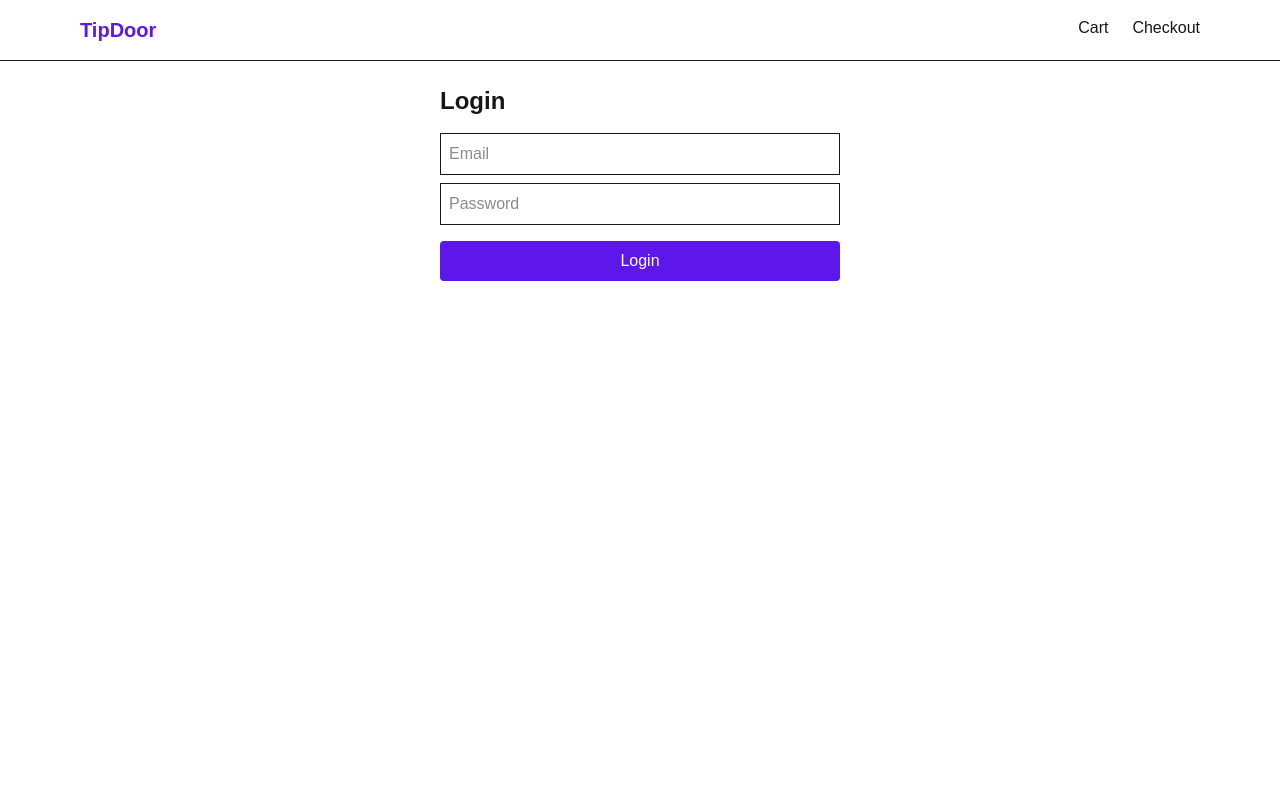
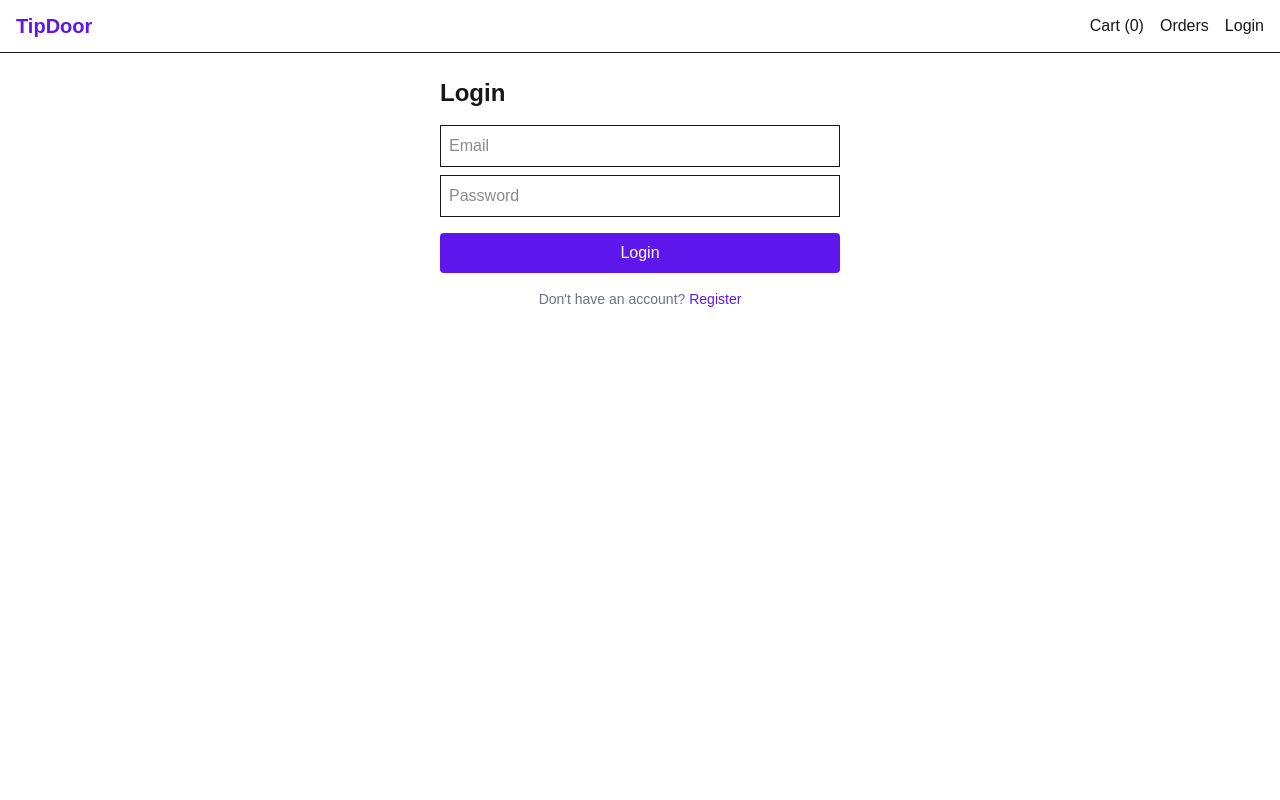
Before and after one commit to abhishal-ks/tipdoor-dropshipping, a Next.js app: page /login in a window 1280 px wide. Shown: the top 800 px of the page. Built offline with nearby package versions, Linux system fonts and the light colour scheme.

Commit message:
Implement navbar and footer

```diff
--- /dev/null
+++ b/src/app/api/auth/me/route.ts
@@ -0,0 +1,18 @@
+import { NextResponse } from "next/server";
+import { connectDB } from "@/lib/db";
+import User from "@/models/User";
+import { getUserFromHeader } from "@/lib/auth";
+
+export async function GET(req: Request) {
+    const userJwt = getUserFromHeader(req);
+
+    if (!userJwt) {
+        return NextResponse.json({ user: null }, { status: 401 });
+    }
+
+    await connectDB();
+
+    const user = await User.findById(userJwt.id).select("name email role");
+
+    return NextResponse.json({ user });
+}
--- a/src/app/layout.tsx
+++ b/src/app/layout.tsx
@@ -2,6 +2,7 @@ import type { Metadata } from "next";
 import { Geist, Geist_Mono } from "next/font/google";
 import "./globals.css";
 import Navbar from "@/components/Navbar";
+import Footer from "@/components/Footer";
 
 const geistSans = Geist({
   variable: "--font-geist-sans",
@@ -28,9 +29,23 @@ export default function RootLayout({
       <body
         className={`${geistSans.variable} ${geistMono.variable} antialiased`}
       >
-        <Navbar />
-        {children}
+        <ClientWrapper>{children}</ClientWrapper>
       </body>
     </html>
   );
 }
+
+function ClientWrapper({ children }: { children: React.ReactNode }) {
+  const pathname =
+    typeof window !== "undefined" ? window.location.pathname : "";
+
+  const isAdmin = pathname.startsWith("/admin");
+
+  return (
+    <>
+      {!isAdmin && <Navbar />}
+      <main className="min-h-screen">{children}</main>
+      {!isAdmin && <Footer />}
+    </>
+  );
+}
--- a/src/app/login/LoginClient.tsx
+++ b/src/app/login/LoginClient.tsx
@@ -1,5 +1,6 @@
 'use client';
 
+import Link from "next/link";
 import { useSearchParams, useRouter } from "next/navigation";
 import { useState } from "react";
 
@@ -53,6 +54,10 @@ export default function LoginClient() {
             >
                 Login
             </button>
+
+            <p className="mt-4 text-center text-sm text-gray-500">
+                Don't have an account? <Link href="/register" className="text-[#5e17eb]">Register</Link>
+            </p>
         </div>
     );
 }
--- a/src/app/register/RegisterClient.tsx
+++ b/src/app/register/RegisterClient.tsx
@@ -1,5 +1,6 @@
 "use client";
 
+import Link from "next/link";
 import { useSearchParams, useRouter } from "next/navigation";
 import { useState } from "react";
 
@@ -61,6 +62,10 @@ export default function RegisterClient() {
             >
                 Register
             </button>
+
+            <p className="mt-4 text-center text-sm text-gray-500">
+                Already have an account? <Link href="/login" className="text-[#5e17eb]">Login</Link>
+            </p>
         </div>
     );
 }
--- /dev/null
+++ b/src/components/Footer.tsx
@@ -0,0 +1,9 @@
+export default function Footer() {
+    return (
+        <footer className="border-t mt-10">
+            <div className="max-w-7xl mx-auto px-4 py-6 text-center text-sm text-gray-500">
+                © {new Date().getFullYear()} TipDoor. All rights reserved.
+            </div>
+        </footer>
+    );
+}
--- a/src/components/Navbar.tsx
+++ b/src/components/Navbar.tsx
@@ -1,18 +1,78 @@
 "use client";
 
 import Link from "next/link";
+import { useEffect, useState } from "react";
+import { useRouter } from "next/navigation";
 
 export default function Navbar() {
+    const [loggedIn, setLoggedIn] = useState(false);
+    const [cartCount, setCartCount] = useState(0);
+    const [userName, setUserName] = useState("");
+    const router = useRouter();
+
+    useEffect(() => {
+        const token = localStorage.getItem("token");
+        setLoggedIn(!!token);
+
+        if (token) {
+            fetchCart();
+            fetchUser();
+        }
+    }, []);
+
+    const fetchUser = async () => {
+        const token = localStorage.getItem("token");
+
+        const res = await fetch("/api/auth/me", {
+            headers: { Authorization: `Bearer ${token}` },
+        });
+
+        const data = await res.json();
+
+        if (data.user) setUserName(data.user.name);
+    };
+
+    const fetchCart = async () => {
+        const token = localStorage.getItem("token");
+
+        const res = await fetch("/api/cart", {
+            headers: { Authorization: `Bearer ${token}` },
+        });
+
+        const data = await res.json();
+        setCartCount(data.items?.length || 0);
+    };
+
+    const logout = () => {
+        localStorage.removeItem("token");
+        router.push("/");
+        location.reload();
+    };
+
     return (
-        <nav className="border-b bg-white">
-            <div className="max-w-6xl mx-auto px-4 py-4 flex justify-between">
-                <Link href="/" className="font-bold text-xl text-[#5e17eb]">
+        <nav className="border-b">
+            <div className="max-w-7xl mx-auto px-4 py-3 flex justify-between items-center">
+                <Link href="/" className="text-xl font-bold text-[#5e17eb]">
                     TipDoor
                 </Link>
 
-                <div className="flex gap-6">
-                    <Link href="/cart">Cart</Link>
-                    <Link href="/checkout">Checkout</Link>
+                <div className="flex gap-4 items-center">
+                    <Link href="/cart">Cart ({cartCount})</Link>
+                    <Link href="/orders">Orders</Link>
+
+                    {loggedIn && (
+                        <span className="text-sm text-gray-600">
+                            Hi, {userName}
+                        </span>
+                    )}
+
+                    {!loggedIn ? (
+                        <Link href="/login">Login</Link>
+                    ) : (
+                        <button onClick={logout} className="text-red-500">
+                            Logout
+                        </button>
+                    )}
                 </div>
             </div>
         </nav>
```
